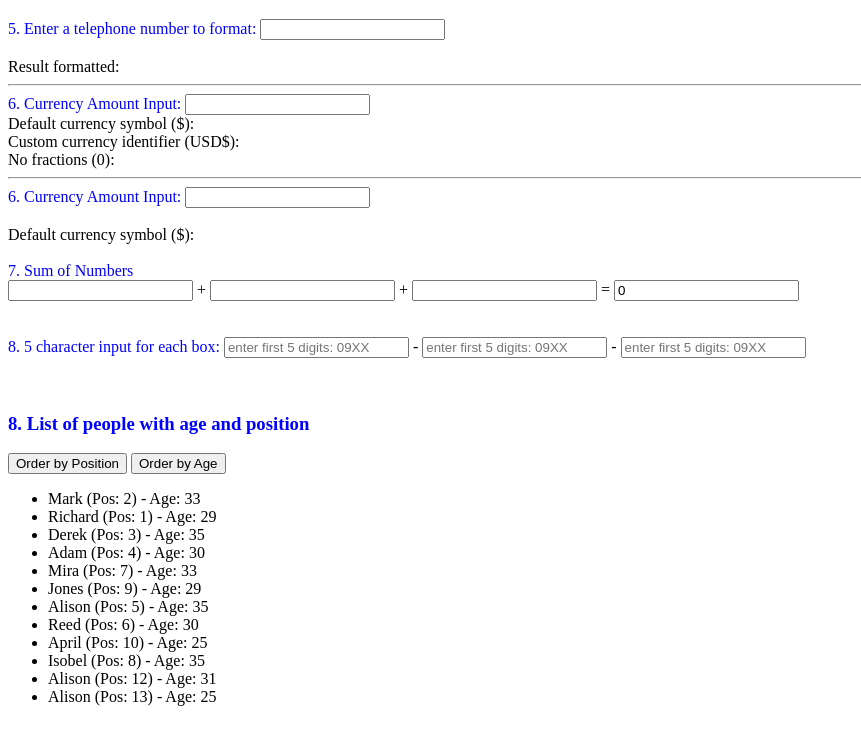
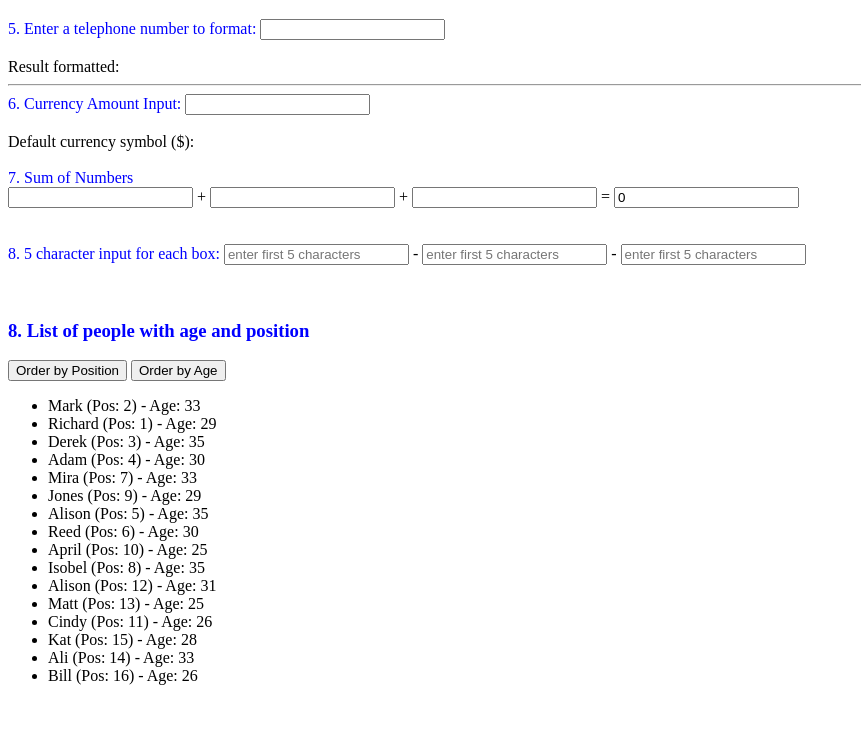
Before and after one commit to kabitachatterjee/wallethub, a plain HTML site: page index.html in a window 1280 px wide. Shown: the part 61-800 px from the top of the page, without its empty margins (0-861 px from the left). Drawn offline with nearby package versions, Linux system fonts and the light colour scheme; some packages are replaced by stand-ins of ours.

Commit message:
cleaned the code and added comments

```diff
--- a/index.html
+++ b/index.html
@@ -23,15 +23,6 @@
       </div>
   <hr/>
 
-
-  <div ng-controller="CurrencyController">
-    <label for="currency">6. Currency Amount Input:</label>
-  <input type="number" ng-model="amount" aria-label="amount"> <br>
-  Default currency symbol ($): <span id="currency-default">{{amount | currency}}</span><br>
-  Custom currency identifier (USD$): <span id="currency-custom">{{amount | currency:"USD$"}}</span><br>
-  No fractions (0): <span id="currency-no-fractions">{{amount | currency:"USD$":0}}</span>
-</div>
-<hr/>
 <label for="currency">6. Currency Amount Input:</label>
 <input type="text" name="number" ng-model="num_things" numeric-only><br><br>
 Default currency symbol ($): <span id="currency-default">{{num_things | currency}}</span><br><br>
@@ -45,9 +36,9 @@ Default currency symbol ($): <span id="currency-default">{{num_things | currency
   </div><br><br>
 <div>
   <label>8. 5 character input for each box: </label>
-  <input limit-to="5" id="input1" name="input1" tabindex="1" maxlength="5" type="text" move-focus placeholder="enter first 5 digits: 09XX"> -
-  <input limit-to="5" id="input2" name="input2" tabindex="2" maxlength="5" type="text" move-focus placeholder="enter first 5 digits: 09XX"> -
-  <input limit-to="5" id="input3" name="input3" tabindex="3" maxlength="5" type="text" move-focus placeholder="enter first 5 digits: 09XX">
+  <input limit-to="5" id="input1" name="input1" tabindex="1" maxlength="5" type="text" move-focus placeholder="enter first 5 characters"> -
+  <input limit-to="5" id="input2" name="input2" tabindex="2" maxlength="5" type="text" move-focus placeholder="enter first 5 characters"> -
+  <input limit-to="5" id="input3" name="input3" tabindex="3" maxlength="5" type="text" move-focus placeholder="enter first 5 characters">
 </div><br><br>
 <h3>8. List of people with age and position</h3>
 <div ng-controller="OrderController">
--- a/js/app.js
+++ b/js/app.js
@@ -1,7 +1,7 @@
 console.log('app.js is linked');
 var app = angular.module('sampleApp', []);
 
-
+// Directive for accepting only numeric input
 app.directive('numericOnly', function(){
     return {
         require: 'ngModel',
@@ -22,6 +22,7 @@ app.directive('numericOnly', function(){
 }).controller('CurrencyController', ['$scope', function($scope) {
 }]);
 
+// Formatting a numeric input as a phone number
 app.controller('Ctrl', ['$scope', function($scope) {
   //$scope.phoneNumber = 6503078070;
 }]).filter('tel', function () {
@@ -68,6 +69,8 @@ app.controller('Ctrl', ['$scope', function($scope) {
         return (country + " (" + city + ") " + number).trim();
     };
 });
+
+// Summing 3 inputs
 app.controller('SumCtrl', function($scope) {
 
     $scope.total = function() {
@@ -77,18 +80,8 @@ app.controller('SumCtrl', function($scope) {
     }
 });
 
-// app.directive("limitTo", [function() {
-//     return {
-//         restrict: "A",
-//         link: function(scope, elem, attrs) {
-//             var limit = parseInt(attrs.limitTo);
-//             angular.element(elem).on("keypress", function(e) {
-//                 if (this.value.length == limit) e.preventDefault();
-//             });
-//         }
-//     }
-// }]);
 
+// Moving cursor between input boxes
 app.directive('moveFocus', function() {
     function getCaretPosition(elem) {
       // Internet Explorer Caret Position
@@ -132,7 +125,8 @@ app.directive('moveFocus', function() {
     };
   });
 
-  app.filter('orderObjectBy', function(){
+//Ordering an array of objects by 2 properties- age and position
+app.filter('orderObjectBy', function(){
  return function(input, attribute) {
     if (!angular.isObject(input)) return input;
 
@@ -167,6 +161,10 @@ app.controller('OrderController', ['$scope', function ($scope) {
         {name: "April", position: "10", age: 25},
         {name: "Isobel", position: "8", age: 35},
         {name: "Alison", position: "12", age: 31},
-        {name: "Alison", position: "13", age: 25}
+        {name: "Matt", position: "13", age: 25},
+        {name: "Cindy", position: "11", age: 26},
+        {name: "Kat", position: "15", age: 28},
+        {name: "Ali", position: "14", age: 33},
+        {name: "Bill", position: "16", age: 26}
 	];
 }]);
```
